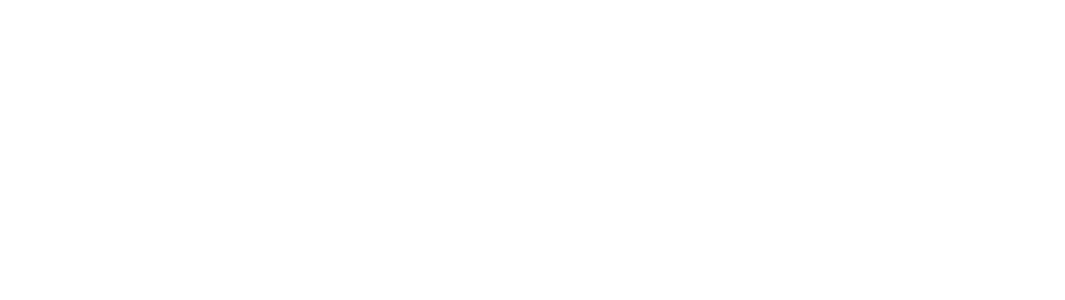
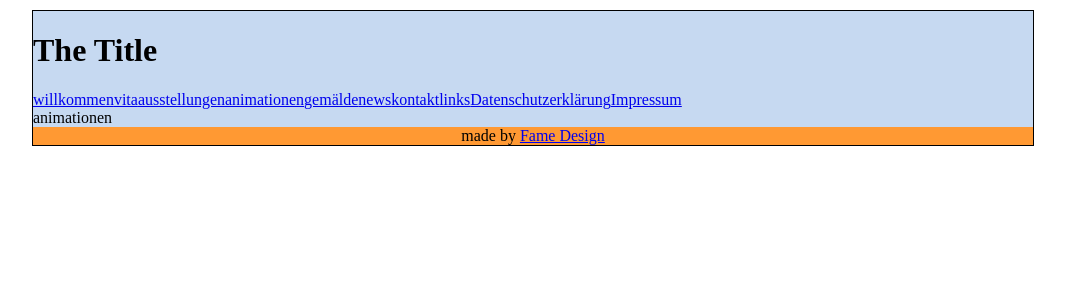
Before and after one commit to fame-design/kunstkanne, a Nuxt app: page /animationen in a window 1280 px wide. Before the commit this address had no page. Shown: the top 300 px of the page, without its empty margins (107-1172 px from the left). Built offline with nearby package versions, Linux system fonts and the light colour scheme.

Commit message:
add some content

```diff
--- /dev/null
+++ b/components/Footer.vue
@@ -0,0 +1,19 @@
+<template>
+  <footer>
+    made by <a href="http://fame-design.de" target="_blank">Fame Design</a>
+  </footer>
+</template>
+
+<script>
+export default {
+  name: "Footer"
+}
+</script>
+
+<style scoped>
+  footer {
+    background-color: #FF9933;
+    text-align: center;
+  }
+
+</style>
--- /dev/null
+++ b/components/Header.vue
@@ -0,0 +1,19 @@
+<template>
+  <header>
+    <h1>The Title</h1>
+    <Navigation></Navigation>
+  </header>
+</template>
+
+<script>
+import Navigation from "./Navigation.vue";
+
+export default {
+  name: "Header",
+  components: {Navigation}
+}
+</script>
+
+<style scoped>
+
+</style>
--- /dev/null
+++ b/components/Navigation.vue
@@ -0,0 +1,24 @@
+<template>
+  <nav>
+    <NuxtLink to="/">willkommen</NuxtLink>
+    <NuxtLink to="/vita">vita</NuxtLink>
+    <NuxtLink to="/ausstellungen">ausstellungen</NuxtLink>
+    <NuxtLink to="/animationen">animationen</NuxtLink>
+    <NuxtLink to="/gemaelde">gemälde</NuxtLink>
+    <NuxtLink to="/news">news</NuxtLink>
+    <NuxtLink to="/kontakt">kontakt</NuxtLink>
+    <NuxtLink to="/links">links</NuxtLink>
+    <NuxtLink to="/datenschutz">Datenschutzerklärung</NuxtLink>
+    <NuxtLink to="/impressum">Impressum</NuxtLink>
+  </nav>
+</template>
+
+<script>
+export default {
+  name: "Navigation"
+}
+</script>
+
+<style scoped>
+
+</style>
--- /dev/null
+++ b/layouts/default.vue
@@ -0,0 +1,20 @@
+<template>
+  <div id="pageWrapper">
+    <Header />
+    <Nuxt />
+    <Footer />
+  </div>
+</template>
+<script setup>
+import Header from "../components/Header.vue";
+import Footer from "../components/Footer.vue";
+</script>
+<style scoped>
+  #pageWrapper {
+    border: solid black 1px;
+    margin: 10px auto;
+    /*max-width: 795px;*/
+    max-width: 1000px;
+    background-color: #c6d9f1;
+  }
+</style>
--- /dev/null
+++ b/pages/animationen.vue
@@ -0,0 +1,17 @@
+<template>
+  <div>animationen</div>
+</template>
+
+<script>
+import Navigation from "../components/Navigation.vue";
+
+export default {
+  layout: 'default',
+  name: "animationen",
+  components: {Navigation}
+}
+</script>
+
+<style scoped>
+
+</style>
--- /dev/null
+++ b/pages/ausstellungen.vue
@@ -0,0 +1,13 @@
+<template>
+  <div>ausstellungen</div>
+</template>
+
+<script>
+export default {
+  name: "ausstellungen"
+}
+</script>
+
+<style scoped>
+
+</style>
--- /dev/null
+++ b/pages/datenschutz.vue
@@ -0,0 +1,13 @@
+<template>
+  <div>datenschutz</div>
+</template>
+
+<script>
+export default {
+  name: "datenschutz"
+}
+</script>
+
+<style scoped>
+
+</style>
--- /dev/null
+++ b/pages/gemaelde.vue
@@ -0,0 +1,13 @@
+<template>
+  <div>gemaelde</div>
+</template>
+
+<script>
+export default {
+  name: "gemaelde"
+}
+</script>
+
+<style scoped>
+
+</style>
--- /dev/null
+++ b/pages/impressum.vue
@@ -0,0 +1,13 @@
+<template>
+  <div>impressum</div>
+</template>
+
+<script>
+export default {
+  name: "impressum"
+}
+</script>
+
+<style scoped>
+
+</style>
--- a/pages/index.vue
+++ b/pages/index.vue
@@ -1,5 +1,16 @@
 <template>
-  <Tutorial/>
+  <main>
+    <p>
+      herzlich willkommen<br>
+      bei<br>
+      kunstkanne,<br>
+      der homepage<br>
+      von friedemann kannengießer<br>
+      <br>
+      maler, musiker
+    </p>
+    <img src="~/assets/kanne.jpg">
+  </main>
 </template>
 
 <script>
--- /dev/null
+++ b/pages/kontakt.vue
@@ -0,0 +1,13 @@
+<template>
+  <div>kontakt</div>
+</template>
+
+<script>
+export default {
+  name: "kontakt"
+}
+</script>
+
+<style scoped>
+
+</style>
--- /dev/null
+++ b/pages/links.vue
@@ -0,0 +1,13 @@
+<template>
+  <div>links</div>
+</template>
+
+<script>
+export default {
+  name: "links"
+}
+</script>
+
+<style scoped>
+
+</style>
```
Also changed, not shown: assets/kanne.jpg (added).
